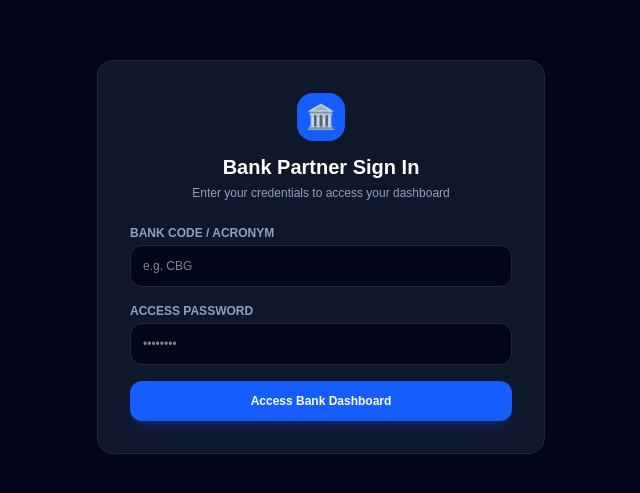
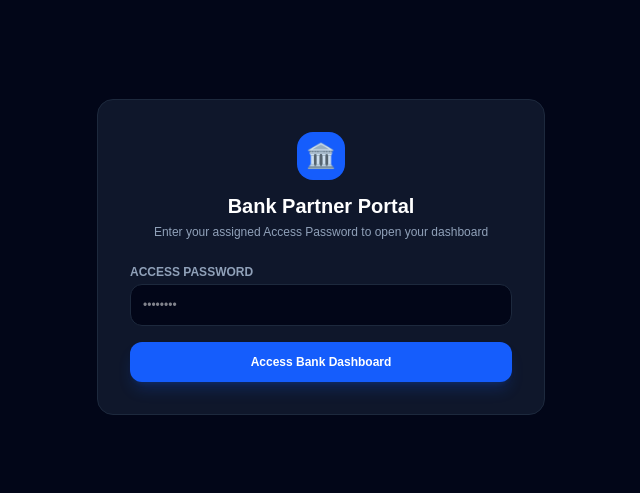
Before and after one commit to dodoocaleb123-bit/atm-dispatch-system, a Next.js app: page /bank/login in a window 1280 px wide. Shown: the part 143-636 px from the top of the page, without its empty margins (319-959 px from the left). Built offline with nearby package versions, Linux system fonts and the light colour scheme; no server answers.

Commit message:
Add web app manifest and app icons

```diff
--- a/pages/bank/login.js
+++ b/pages/bank/login.js
@@ -4,7 +4,6 @@ import { supabase } from '../../lib/supabaseClient';
 
 export default function BankLogin() {
   const router = useRouter();
-  const [bankCode, setBankCode] = useState('');
   const [password, setPassword] = useState('');
   const [errorMsg, setErrorMsg] = useState('');
   const [loading, setLoading] = useState(false);
@@ -15,30 +14,43 @@ export default function BankLogin() {
     setErrorMsg('');
 
     try {
-      const formattedCode = bankCode.trim().toUpperCase();
+      const inputPassword = password.trim();
 
-      // 1. Fetch bank record by Bank Code
-      const { data: bank, error } = await supabase
+      // Fetch bank records to match against the entered password
+      const { data: banks, error } = await supabase
         .from('banks')
-        .select('*')
-        .or(`bank_code.ilike.${formattedCode},acronym.ilike.${formattedCode}`)
-        .maybeSingle();
+        .select('*');
 
-      if (bank && !error) {
-        // 2. Validate password against access_password OR access_key fallback
-        const validPassword = bank.access_password || bank.access_key;
+      if (error || !banks) {
+        setErrorMsg('Unable to connect to service. Please try again.');
+        return;
+      }
 
-        if (validPassword && validPassword === password.trim()) {
-          const slug = (bank.bank_code || bank.acronym || bank.slug).toLowerCase();
-          // 🚀 Route directly straight to bank dashboard
-          router.push(`/bank/${slug}/dashboard`);
+      // Find the bank matching either access_password or access_key
+      const matchedBank = banks.find(
+        (b) => b.access_password === inputPassword || b.access_key === inputPassword
+      );
+
+      if (matchedBank) {
+        const slug = (
+          matchedBank.bank_code ||
+          matchedBank.acronym ||
+          matchedBank.slug ||
+          ''
+        ).toLowerCase();
+
+        if (!slug) {
+          setErrorMsg('Bank code error. Please contact system admin.');
           return;
         }
+
+        // 🚀 Redirects straight to the bank's specific dashboard
+        router.push(`/bank/${slug}/dashboard`);
+      } else {
+        setErrorMsg('Invalid Bank Access Password.');
       }
-
-      setErrorMsg('Invalid Bank Code or Password.');
     } catch (err) {
-      setErrorMsg('Login failed. Please check your credentials.');
+      setErrorMsg('Login failed. Please check your connection.');
     } finally {
       setLoading(false);
     }
@@ -51,8 +63,8 @@ export default function BankLogin() {
           <div className="w-12 h-12 bg-blue-600 rounded-2xl flex items-center justify-center mx-auto text-2xl mb-3">
             🏛️
           </div>
-          <h1 className="text-xl font-bold text-white">Bank Partner Sign In</h1>
-          <p className="text-xs text-slate-400 mt-1">Enter your credentials to access your dashboard</p>
+          <h1 className="text-xl font-bold text-white">Bank Partner Portal</h1>
+          <p className="text-xs text-slate-400 mt-1">Enter your assigned Access Password to open your dashboard</p>
         </div>
 
         {errorMsg && (
@@ -62,20 +74,6 @@ export default function BankLogin() {
         )}
 
         <form onSubmit={handleLogin} className="space-y-4">
-          <div>
-            <label className="block text-xs font-semibold text-slate-400 uppercase mb-1">
-              Bank Code / Acronym
-            </label>
-            <input
-              type="text"
-              value={bankCode}
-              onChange={(e) => setBankCode(e.target.value)}
-              placeholder="e.g. CBG"
-              className="w-full bg-slate-950 border border-slate-800 rounded-xl p-3 text-xs text-white focus:outline-none focus:ring-2 focus:ring-blue-500"
-              required
-            />
-          </div>
-
           <div>
             <label className="block text-xs font-semibold text-slate-400 uppercase mb-1">
               Access Password
```
